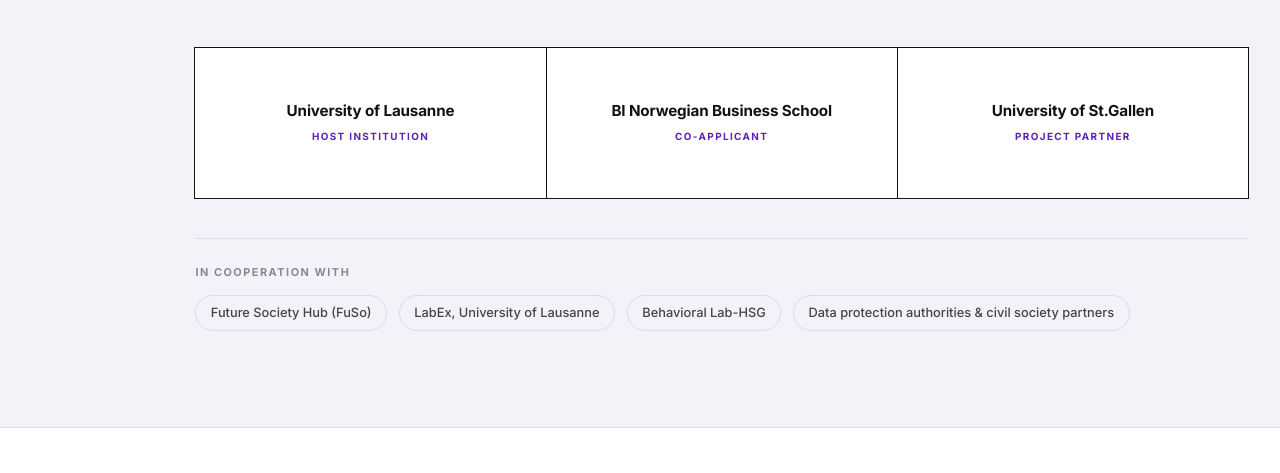
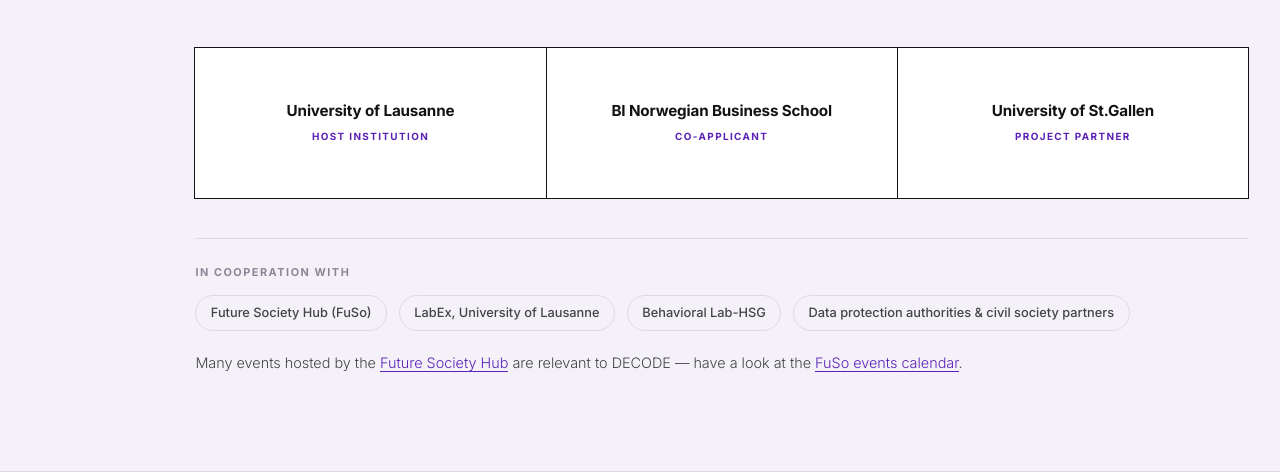
Before and after one commit to future-society/decode.github.io, a plain HTML site: page index.html in a window 1280 px wide. Shown: the part 5850-6323 px from the top of the page. Drawn offline with Linux system fonts and the light colour scheme.

Commit message:
Point visitors to relevant FuSo events on futuresociety.ch [Email Task]

```diff
--- a/assets/style.css
+++ b/assets/style.css
@@ -688,6 +688,8 @@
 }
 .cooperation-list li a { color: inherit; text-decoration: none; }
 .cooperation-list li a:hover { color: var(--accent); }
+.cooperation-note { margin-top: 1.25rem; font-size: 0.9rem; color: #444; }
+.cooperation-note a { color: var(--accent); text-decoration: none; border-bottom: 1px solid var(--accent); }
 
 /* ─── FOOTER ─── */
 footer {
--- a/index.html
+++ b/index.html
@@ -393,6 +393,8 @@
             <li>Data protection authorities &amp; civil society partners</li>
           </ul>
         </div>
+
+        <p class="cooperation-note">Many events hosted by the <a href="https://futuresociety.ch/" target="_blank" rel="noopener">Future Society Hub</a> are relevant to DECODE &mdash; have a look at the <a href="https://futuresociety.ch/#events" target="_blank" rel="noopener">FuSo events calendar</a>.</p>
       </div>
     </div>
   </div>
```
